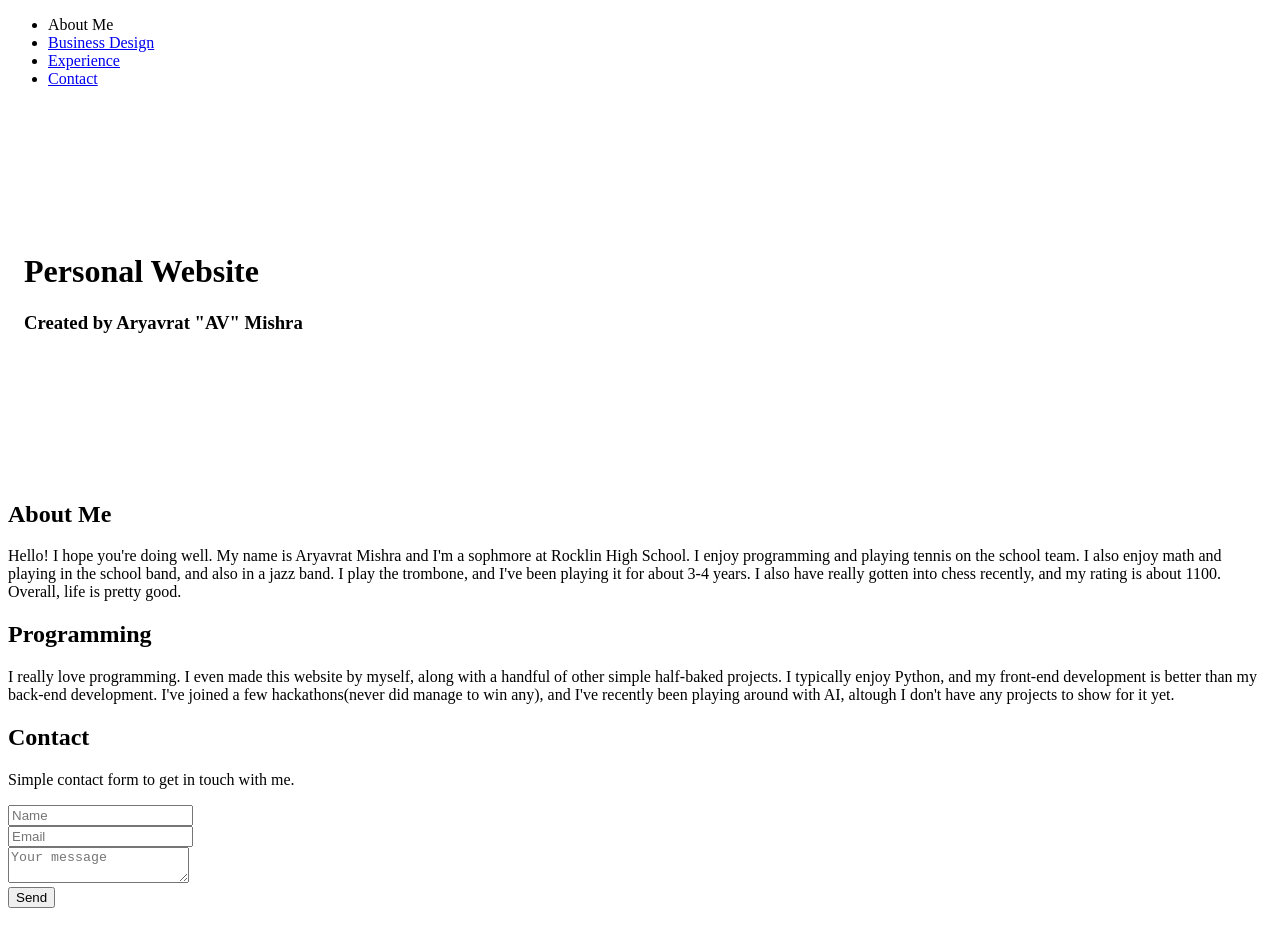
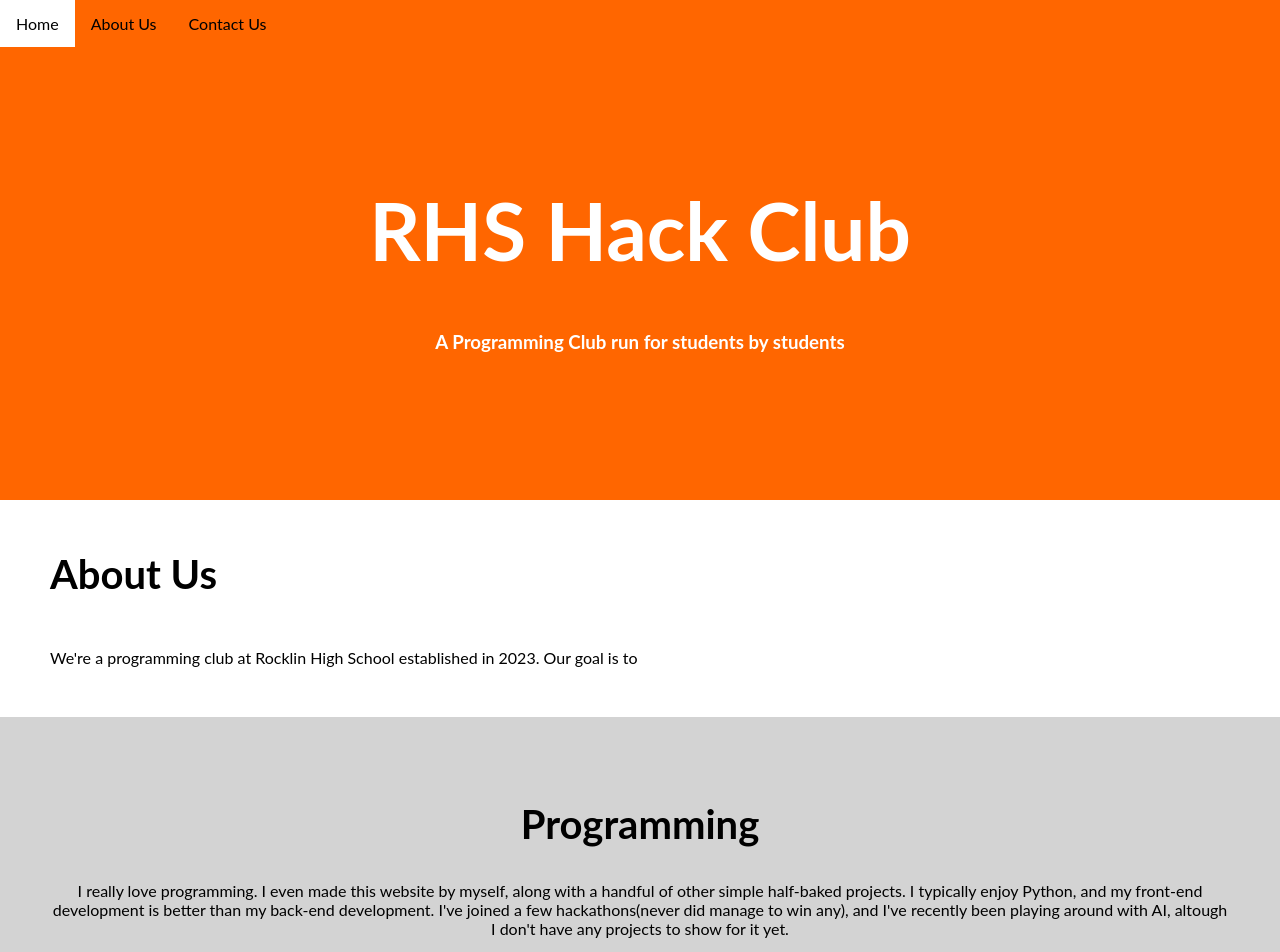
Before and after one commit to AV-01/Hack-Club-Website, a plain HTML site: page index.html in a window 1280 px wide. Shown: the top 952 px of the page. Before the commit the page ends 916 px from the top, so only its background shows below. Drawn offline with Linux system fonts and the light colour scheme.

Commit message:
Changed template a little bit

```diff
--- a/index.html
+++ b/index.html
@@ -11,23 +11,19 @@
 <body>
   <div class="nav">
     <ul>
-      <li><a class="active">About Me</a></li>
-      <li><a href="business.html">Business Design</a></li>
-      <li><a href="contact.asp">Experience</a></li>
-      <li><a href="about.asp">Contact</a></li>
+      <li><a class="active">Home</a></li>
+      <li><a href="about.html">About Us</a></li>
+      <li><a href="contact.asp">Contact Us</a></li>
     </ul>
   </div>
 
   <div class="top-content" style="padding:128px 16px">
-    <h1 class="center white big">Personal Website</h1>
-    <h3 class="center white">Created by Aryavrat "AV" Mishra</h3>
+    <h1 class="center white big">RHS Hack Club</h1>
+    <h3 class="center white">A Programming Club run for students by students</h3>
   </div>
   <div class="content2">
-    <h2 class="leftSide medium">About Me</h2>
-    <p class="leftSide">Hello! I hope you're doing well. My name is Aryavrat Mishra and I'm a sophmore at Rocklin High
-      School. I enjoy programming and playing tennis on the school team. I also enjoy math and playing in the school
-      band, and also in a jazz band. I play the trombone, and I've been playing it for about 3-4 years. I also have
-      really gotten into chess recently, and my rating is about 1100. Overall, life is pretty good.</p>
+    <h2 class="leftSide medium">About Us</h2>
+    <p class="leftSide">We're a programming club at Rocklin High School established in 2023. Our goal is to </p>
   </div>
   <div class="grey">
     <h2 class="center medium">Programming</h2>
--- a/style.css
+++ b/style.css
@@ -0,0 +1,89 @@
+body,h1,h2,h3,h4,h5,h6, textarea {
+  font-family: "Lato", sans-serif
+}
+
+body {margin:0;}
+
+ul {
+  list-style-type: none;
+  margin: 0;
+  padding: 0;
+  overflow: hidden;
+  background-color: #ff6600;
+  position: fixed;
+  top: 0;
+  width: 100%;
+}
+
+li {
+  float: left;
+}
+
+li a {
+  display: block;
+  color: black;
+  text-align: center;
+  padding: 14px 16px;
+  text-decoration: none;
+}
+
+li a:hover:not(.active) {
+  background-color: #ffffff;
+}
+
+.active {
+  background-color: #ffffff;
+}
+
+.center{
+  text-align: center;
+}
+.white{
+  color: white;
+}
+.big{
+  font-size: 80px;
+}
+
+.top-content{
+  background-color: #ff6600;
+}
+
+.medium{
+  font-size:40px;
+}
+.leftSide{
+  margin:50px;
+}
+
+.grey{
+  background-color: lightgray;
+  padding:50px
+}
+
+input[type=text],input[type=email] {
+  width: 100%;
+  padding: 12px 20px;
+  margin: 8px 0;
+  box-sizing: border-box;
+}
+#submitButton {
+  background-color: #04AA6D;
+  border: none;
+  color: white;
+  padding: 16px 32px;
+  text-decoration: none;
+  margin: 4px 2px;
+  cursor: pointer;
+}
+
+textarea {
+  width: 100%;
+  height: 150px;
+  padding: 12px 20px;
+  box-sizing: border-box;
+  border: 2px solid #ccc;
+  border-radius: 4px;
+  /* background-color: #f8f8f8; */
+  resize: none;
+}
```
